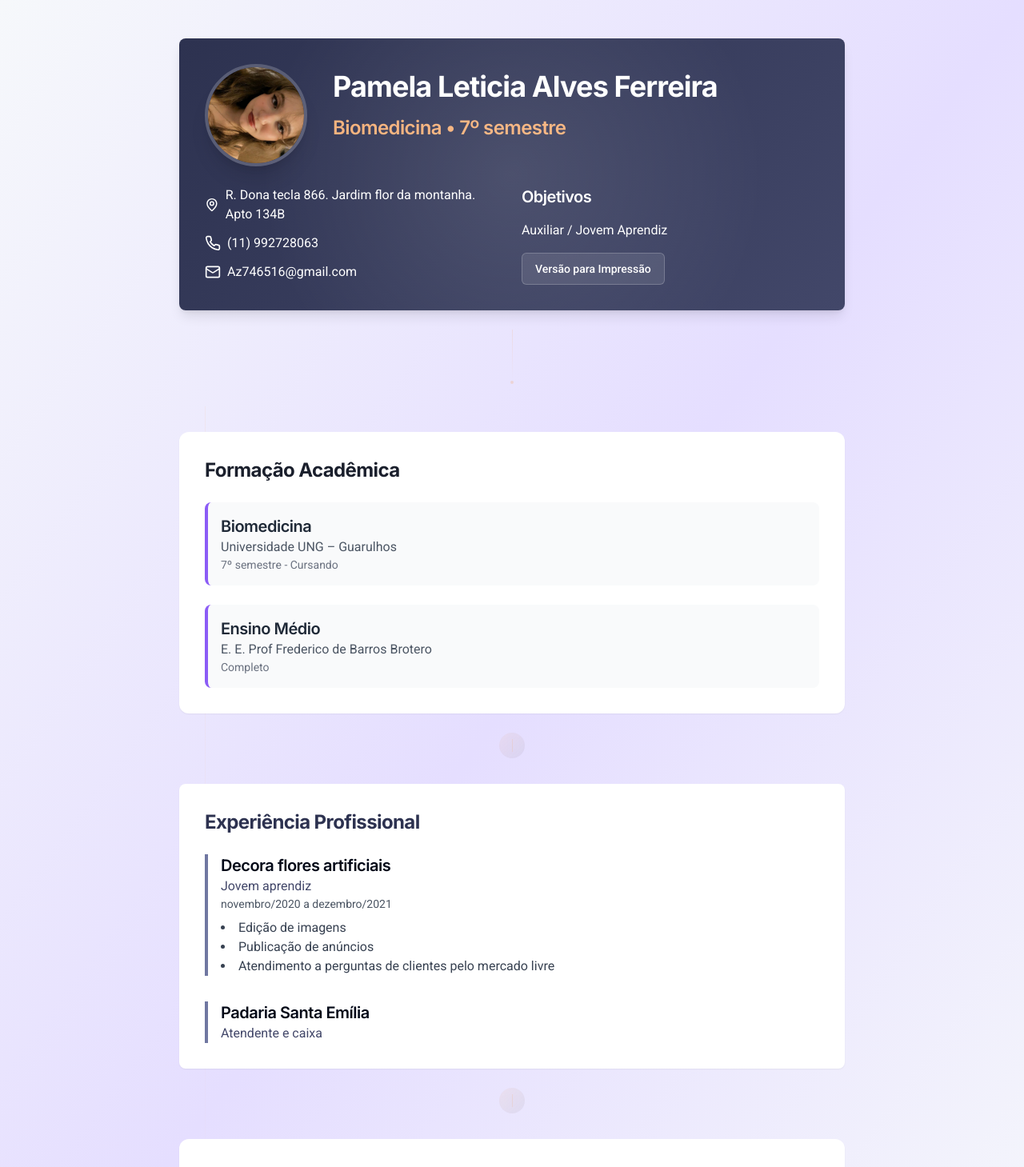
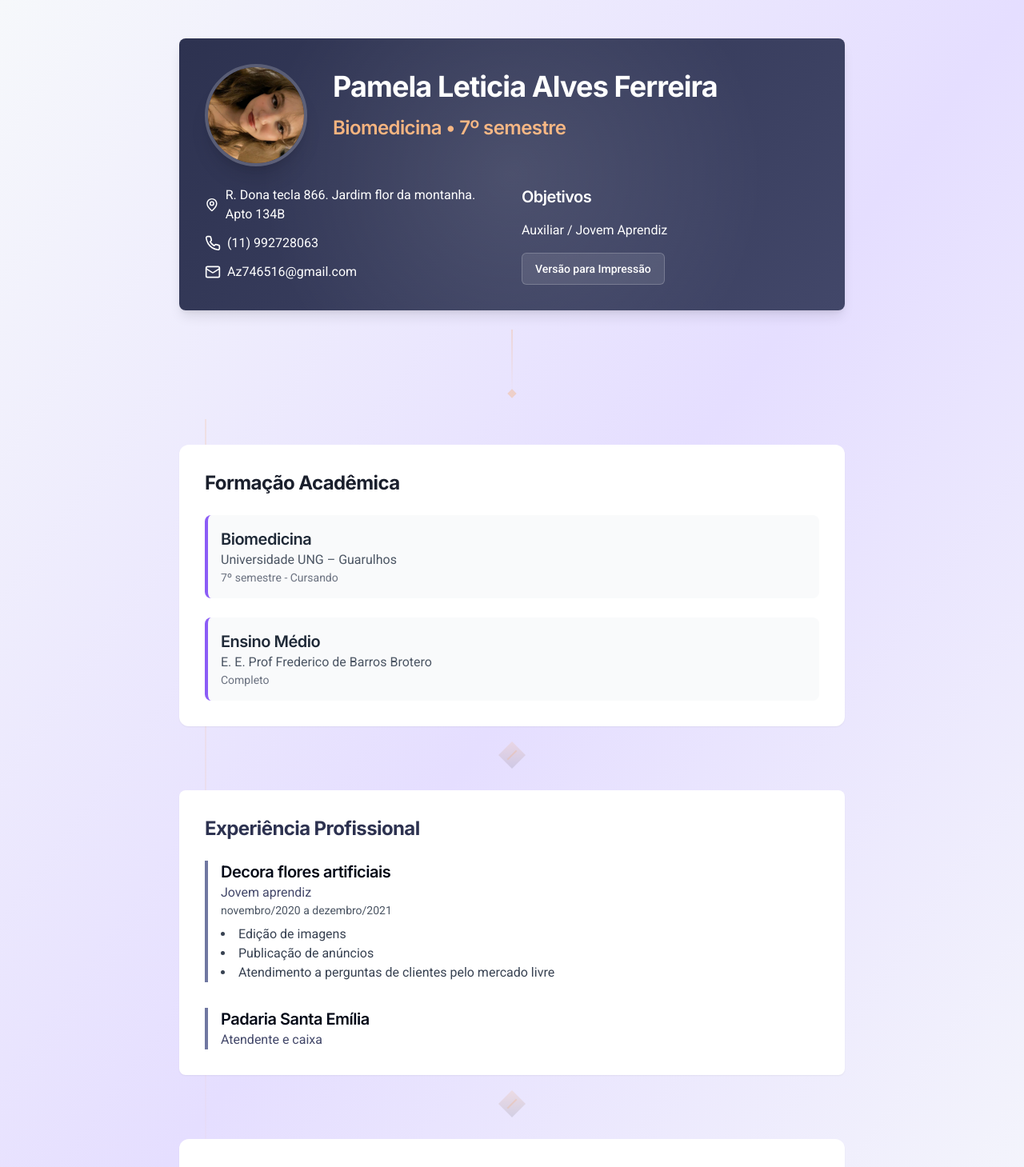
Before and after one commit to Simpopapp/Pamela-2025V2, a React (Vite) app: page / in a window 1280 px wide. Shown: the top 1459 px of the page at 80% size. Built offline with nearby package versions, Linux system fonts and the light colour scheme.

Commit message:
Remove rounded styles from components
Updated various components to eliminate rounded styles, aligning with the preference for non-rounded designs.
[skip gpt_engineer]

```diff
--- a/src/pages/Index.tsx
+++ b/src/pages/Index.tsx
@@ -12,22 +12,22 @@ const Index = React.memo(() => {
           <div className="transform hover:scale-[1.01] transition-transform duration-300">
             <Header />
             <div className="flex justify-center mt-6">
-              <div className="relative w-[1px] h-16">
-                <div className="absolute inset-0 bg-gradient-to-b from-highlight/20 to-transparent"></div>
-                <div className="absolute -bottom-1 left-1/2 -translate-x-1/2 w-1 h-1 bg-highlight/30 rounded-full"></div>
+              <div className="relative w-[2px] h-20">
+                <div className="absolute inset-0 bg-gradient-to-b from-highlight/30 to-transparent"></div>
+                <div className="absolute -bottom-1 left-1/2 -translate-x-1/2 w-2 h-2 bg-highlight/40 rotate-45"></div>
               </div>
             </div>
           </div>
 
           <div className="space-y-8 relative">
-            <div className="absolute left-8 top-0 bottom-0 w-[1px] bg-gradient-to-b from-highlight/10 via-highlight/5 to-transparent"></div>
+            <div className="absolute left-8 top-0 bottom-0 w-[2px] bg-gradient-to-b from-highlight/20 via-highlight/10 to-transparent"></div>
 
             <div className="transform hover:scale-[1.01] transition-transform duration-300">
               <Education />
               <div className="flex justify-center mt-6">
-                <div className="w-8 h-8 rounded-full bg-gradient-to-br from-highlight/10 to-transparent/5 p-0.5 backdrop-blur-sm">
-                  <div className="w-full h-full rounded-full flex items-center justify-center">
-                    <div className="w-[1px] h-4 bg-highlight/20"></div>
+                <div className="w-6 h-6 bg-gradient-to-br from-highlight/20 to-transparent/10 rotate-45">
+                  <div className="w-full h-full flex items-center justify-center">
+                    <div className="w-[2px] h-4 bg-highlight/30"></div>
                   </div>
                 </div>
               </div>
@@ -36,9 +36,9 @@ const Index = React.memo(() => {
             <div className="transform hover:scale-[1.01] transition-transform duration-300">
               <Experience />
               <div className="flex justify-center mt-6">
-                <div className="w-8 h-8 rounded-full bg-gradient-to-br from-highlight/10 to-transparent/5 p-0.5 backdrop-blur-sm">
-                  <div className="w-full h-full rounded-full flex items-center justify-center">
-                    <div className="w-[1px] h-4 bg-highlight/20"></div>
+                <div className="w-6 h-6 bg-gradient-to-br from-highlight/20 to-transparent/10 rotate-45">
+                  <div className="w-full h-full flex items-center justify-center">
+                    <div className="w-[2px] h-4 bg-highlight/30"></div>
                   </div>
                 </div>
               </div>
```
